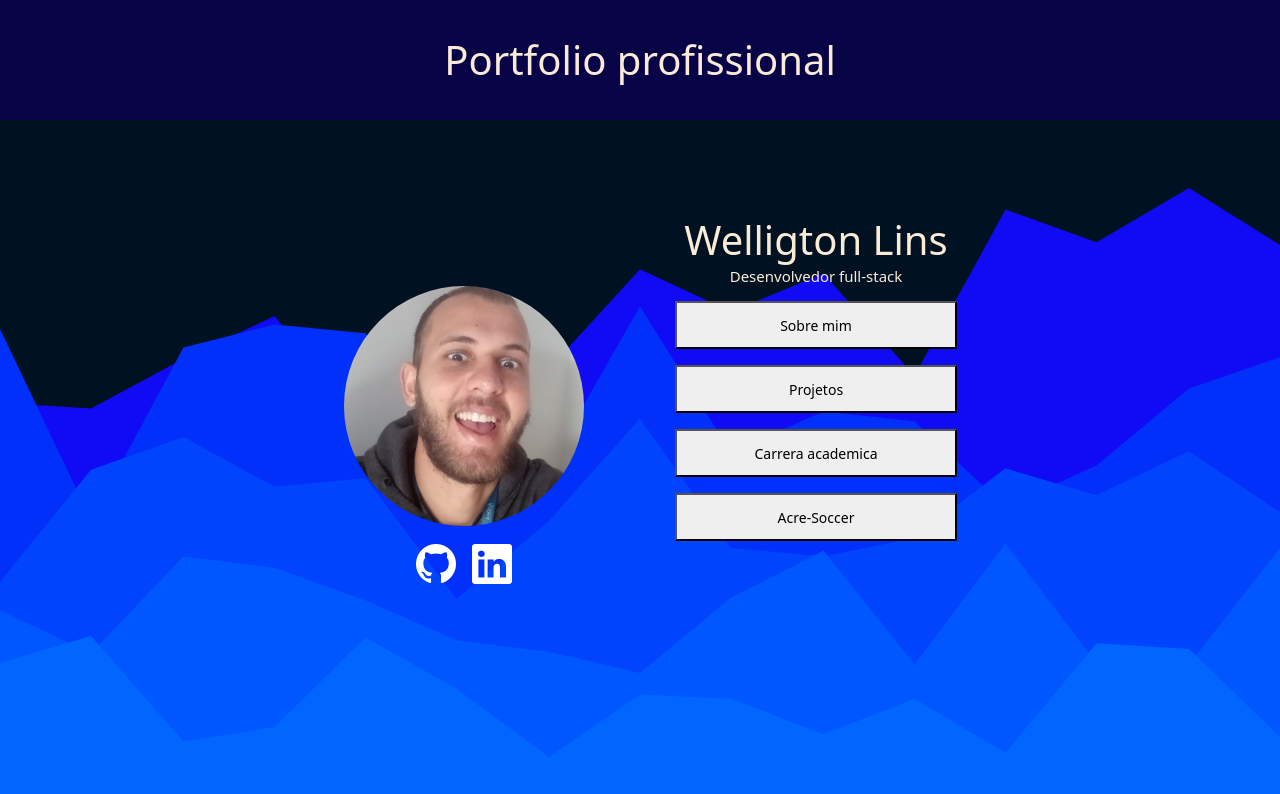
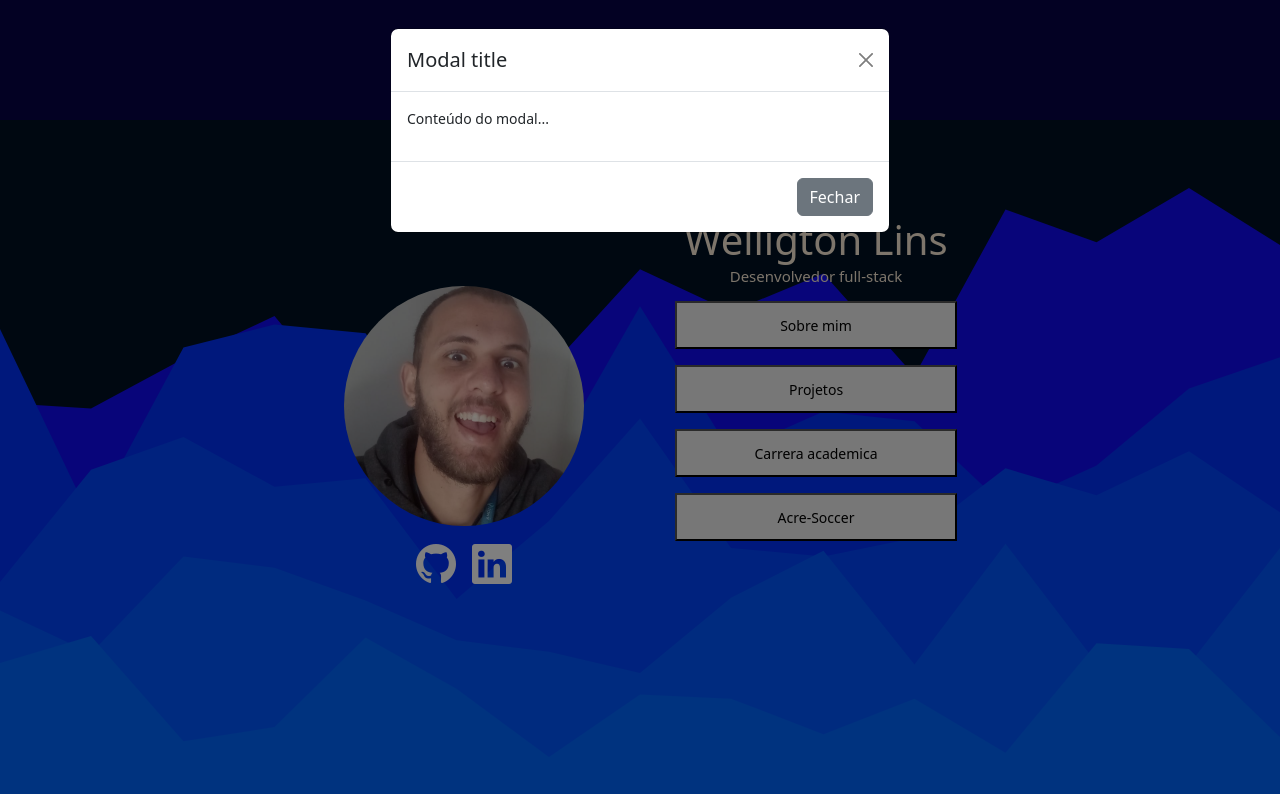
Before and after one commit to dev-welligtonlins/Lange-page, an Angular app: page / in a window 1280 px wide. Both pictures are taken after a click on the button "Sobre mim". Shown: the top 794 px of the page. Built offline with nearby package versions, Linux system fonts and the light colour scheme.

Commit message:
#4 adicionando ação nos button

```diff
--- a/src/app/components/header/header.html
+++ b/src/app/components/header/header.html
@@ -1,3 +1,3 @@
 <header >
-    <h1>Portfolio profissional</h1>
+    <h1>Portfólio Profissional</h1>
 </header>
--- /dev/null
+++ b/src/app/components/modal/modal.html
@@ -0,0 +1,20 @@
+<div class="modal d-block" tabindex="-1" style="background-color: rgba(0, 0, 0, 0.5)">
+    <div class="modal-dialog" role="document">
+        <div class="modal-content">
+
+            <div class="modal-header">
+                <h5 class="modal-title">Modal title</h5>
+                <button type="button" class="btn-close" aria-label="Close" (click)="closeModal()"></button>
+            </div>
+
+            <div class="modal-body">
+                <p>Conteúdo do modal...</p>
+            </div>
+
+            <div class="modal-footer">
+                <button class="btn btn-secondary" (click)="closeModal()">Fechar</button>
+            </div>
+
+        </div>
+    </div>
+</div>
--- /dev/null
+++ b/src/app/components/modal/modal.ts
@@ -0,0 +1,16 @@
+import { Component, EventEmitter, Output } from '@angular/core';
+
+@Component({
+  selector: 'app-modal',
+  standalone: true,
+  imports: [],
+  templateUrl: './modal.html',
+  styleUrl: './modal.scss'
+})
+export class Modal {
+  @Output() a = new EventEmitter<void> ();
+
+  closeModal() {
+    this.a.emit();
+  }
+}
--- a/src/app/pages/home-page/home-page.html
+++ b/src/app/pages/home-page/home-page.html
@@ -2,16 +2,20 @@
     <div class="section-left">
         <img src="assets/img/perfil.jpeg" alt="" class="photo">
         <span class="span-icons">
-            <a href="https://github.com/dev-welligtonlins" target="_blank"><i class="bi bi-github fs-1 text-white"></i></a>
-            <a href="https://linkedin.com/in/welligton-lins-125b07262" target="_blank"><i class="bi bi-linkedin fs-1 text-white"></i></a>
+            <a href="https://github.com/dev-welligtonlins" target="_blank"><i
+                    class="bi bi-github fs-1 text-white"></i></a>
+            <a href="https://linkedin.com/in/welligton-lins-125b07262" target="_blank"><i
+                    class="bi bi-linkedin fs-1 text-white"></i></a>
         </span>
     </div>
     <div class="section-rigth">
         <h1>Welligton Lins</h1>
         <h2>Desenvolvedor full-stack</h2>
-        <button>Sobre mim</button>
+        <button (click)="openModal()">Sobre mim</button>
         <button>Projetos</button>
         <button>Carrera academica</button>
         <button>Acre-Soccer</button>
     </div>
 </section>
+
+<app-modal *ngIf="viewModal" (a)="closeModal()"></app-modal>
--- a/src/app/pages/home-page/home-page.ts
+++ b/src/app/pages/home-page/home-page.ts
@@ -1,11 +1,23 @@
-import { Component } from '@angular/core';
+import { Component} from '@angular/core';
+import { CommonModule } from '@angular/common';
+import { Modal } from '../../components/modal/modal';
 
 @Component({
   selector: 'app-home-page',
-  imports: [],
+  standalone: true,
+  imports: [CommonModule, Modal],
   templateUrl: './home-page.html',
   styleUrl: './home-page.scss'
 })
 export class HomePage {
+  viewModal = false;
+
+  openModal() {
+    this.viewModal = true;
+  }
+
+  closeModal() {
+    this.viewModal = false;
+  }
 
 }
```
Also changed, not shown: src/app/components/modal/modal.scss (added), 1 other file (tests, documents, lock files or other folders).
